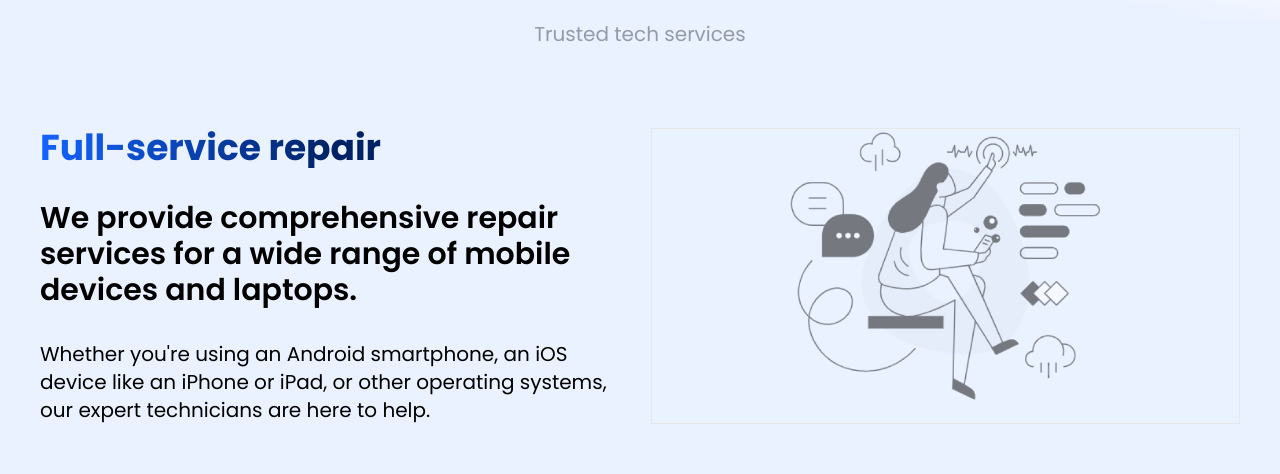
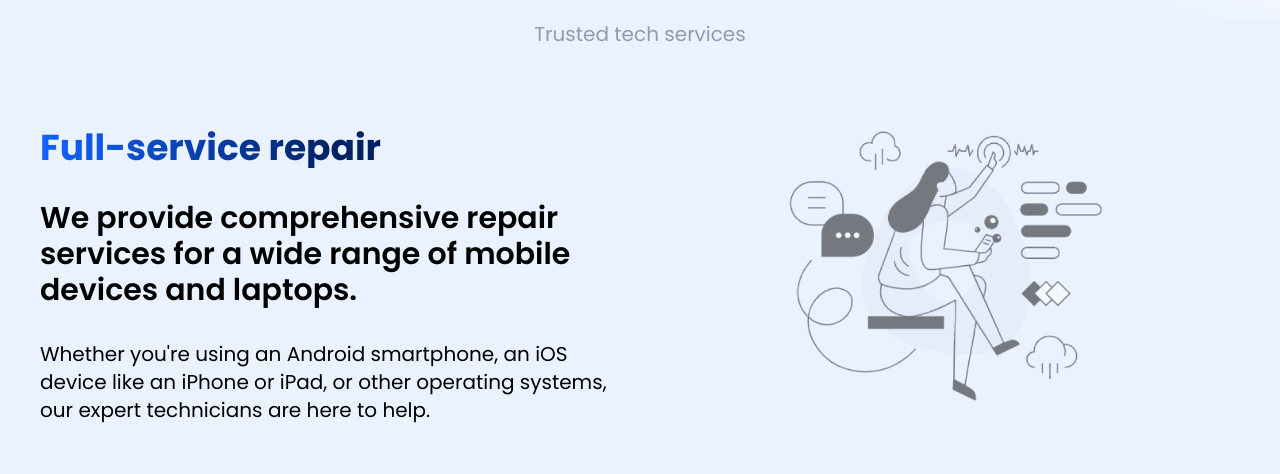
Before and after one commit to Perebonilado/i-repair, a Next.js app: page / in a window 1280 px wide. Shown: the part 860-1334 px from the top of the page. Built offline with nearby package versions, Linux system fonts and the light colour scheme; a web font is replaced by a local one.

Commit message:
removed border

```diff
--- a/src/@modules/home/Banner/index.tsx
+++ b/src/@modules/home/Banner/index.tsx
@@ -27,7 +27,7 @@ const Banner: FC = () => {
               title="Start fixing"
               size="large"
               endicon={<ArrowDiagonalUpRightIcon />}
-              className="mx-auto !px-20 !text-xl max-sm:!w-full"
+              className="mx-auto md:!px-20 md:!text-xl max-sm:!w-full"
             />
           </div>
         </div>
--- a/src/@modules/home/FullServiceRepair/index.tsx
+++ b/src/@modules/home/FullServiceRepair/index.tsx
@@ -24,7 +24,7 @@ const FullServiceRepair: FC = () => {
               are here to help.
             </p>
           </div>
-          <div style={{ flex: 1 }} className="relative w-full min-h-64 max-md:!min-h-72 border">
+          <div style={{ flex: 1 }} className="relative w-full min-h-64 max-md:!min-h-72">
             <Image
               layout="fill"
               objectFit="contain"
```
